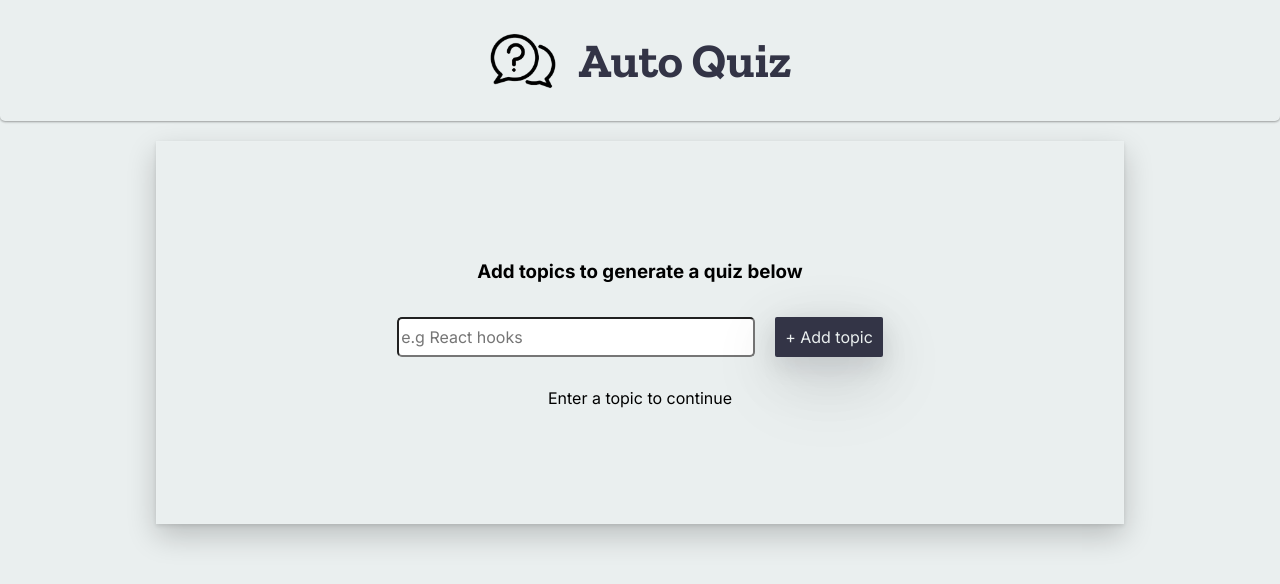
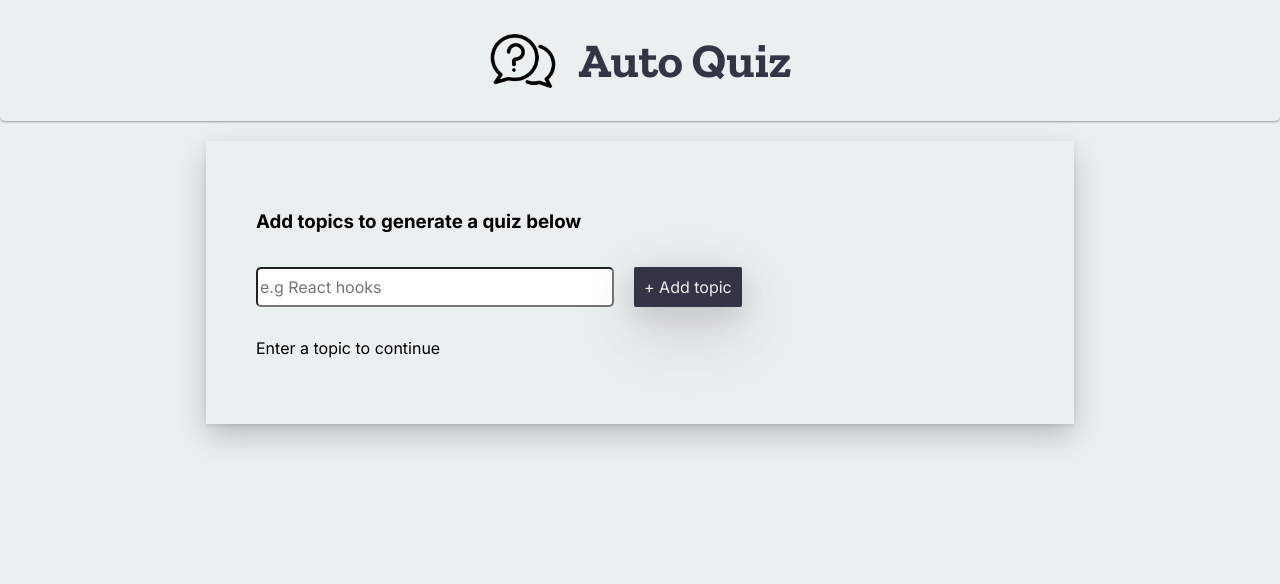
Before and after one commit to santhosh-kumar-karthikeyan/AutoQuiz, a React (Vite) app: page / in a window 1280 px wide. Shown: the top 584 px of the page. Built offline with nearby package versions, Linux system fonts and the light colour scheme.

Commit message:
update minimal styles to the forms

```diff
--- a/src/components/TopicForm/TopicForm.css
+++ b/src/components/TopicForm/TopicForm.css
@@ -2,7 +2,7 @@ form {
     margin-top: 10px;
     display: flex;
     justify-content: center;
-    align-items: center;
+    align-items:flex-start;
     flex-direction: column;
     gap: 15px;
 }
@@ -16,7 +16,7 @@ form {
 main > form {
     margin: 20px;
     box-shadow: rgba(0, 0, 0, 0.2) 0px 12px 28px 0px, rgba(0, 0, 0, 0.1) 0px 2px 4px 0px, rgba(255, 255, 255, 0.05) 0px 0px 0px 1px inset;
-    padding: 100px;
+    padding: 50px;
     width: 60%;
 }
 
--- a/src/components/TopicForm/TopicForm.jsx
+++ b/src/components/TopicForm/TopicForm.jsx
@@ -19,7 +19,6 @@ function TopicForm() {
     }
     function removeAllTopics() {
         setTopics([]);
-        console.log(topics)
     }
     function submitQuiz() {
         console.log("Form submitted");
```
